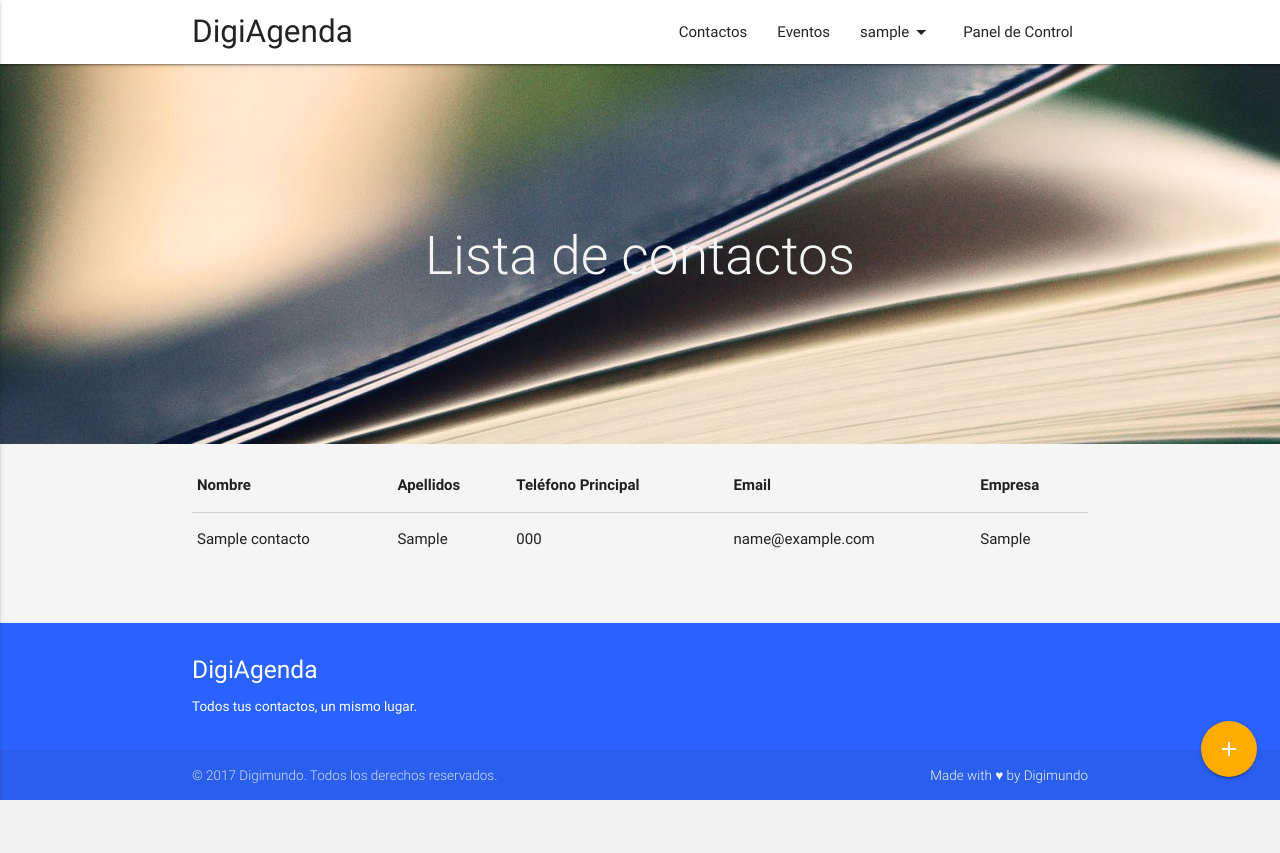
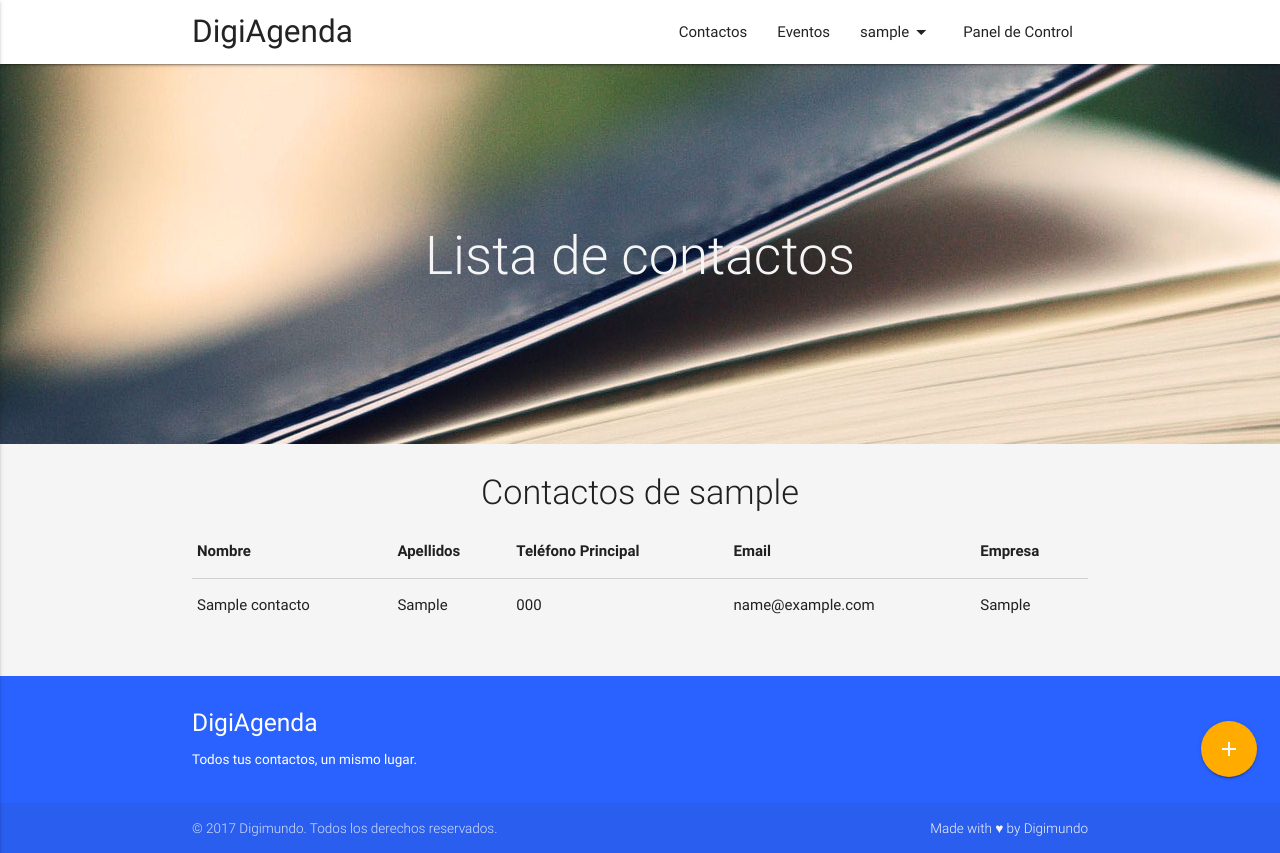
Before and after one commit to DigimundoTesca/diary-cloud, a Django app: page /contactos/ in a window 1280 px wide. Before the commit the page ends 800 px from the top, so only its background shows below. Run offline with Django 3.2, Linux system fonts and the light colour scheme; a user stored in the database is signed in; tables that the repository leaves empty hold one stand-in row (values such as "Sample post"); grey boxes marked "Sample" are stand-in pictures; some libraries are stand-ins or nearby versions.

Commit message:
Agregado encabezado de contactos de usuario

```diff
--- a/contacts/templates/contactos/contactos.html
+++ b/contacts/templates/contactos/contactos.html
@@ -11,7 +11,8 @@
     </h2>
   </div>
 </div>
-<div class="container mt-1 mb-2">
+<div class="container mt-2 mb-3">
+  <h4 class="header center">Contactos de {{ request.user}}</h4>
   <table class="highlight responsive-table">
     <thead>
       <th>Nombre</th>
```
